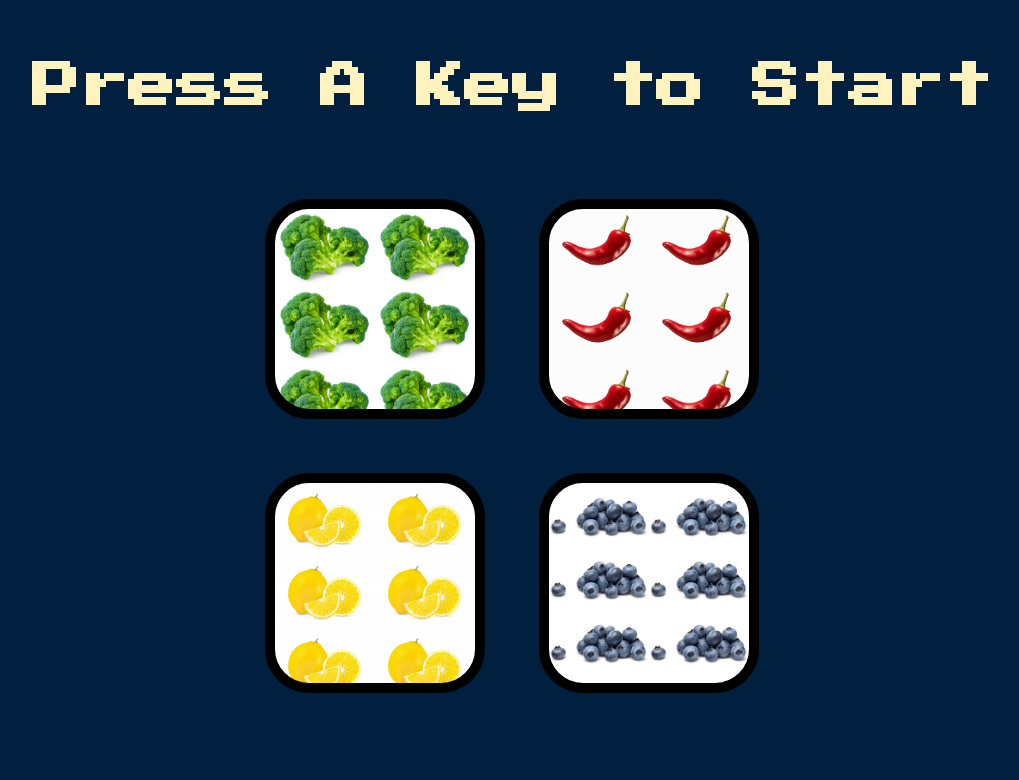
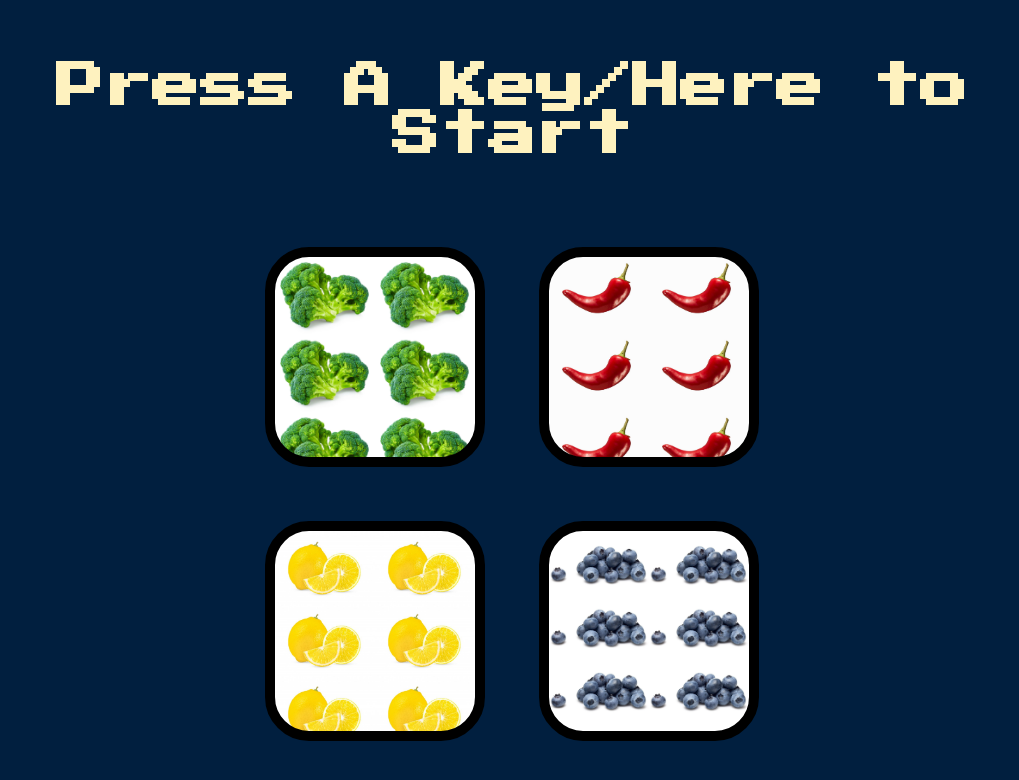
Before and after one commit to alexztrk93/JS-4.SimonGame, a plain HTML site: page index.html in a window 1280 px wide. Shown: the whole page, without its empty margins (128-1147 px from the left). Drawn offline with nearby package versions, Linux system fonts and the light colour scheme.

Commit message:
Update index.html

```diff
--- a/index.html
+++ b/index.html
@@ -11,7 +11,7 @@
   </head>
 
   <body>
-    <h1 id="level-title">Press A Key to Start</h1>
+    <h1 id="level-title">Press A Key/Here to Start</h1>
     <div class="container">
       <div lass="row">
         <div type="button" id="green" class="btn green"></div>
```
